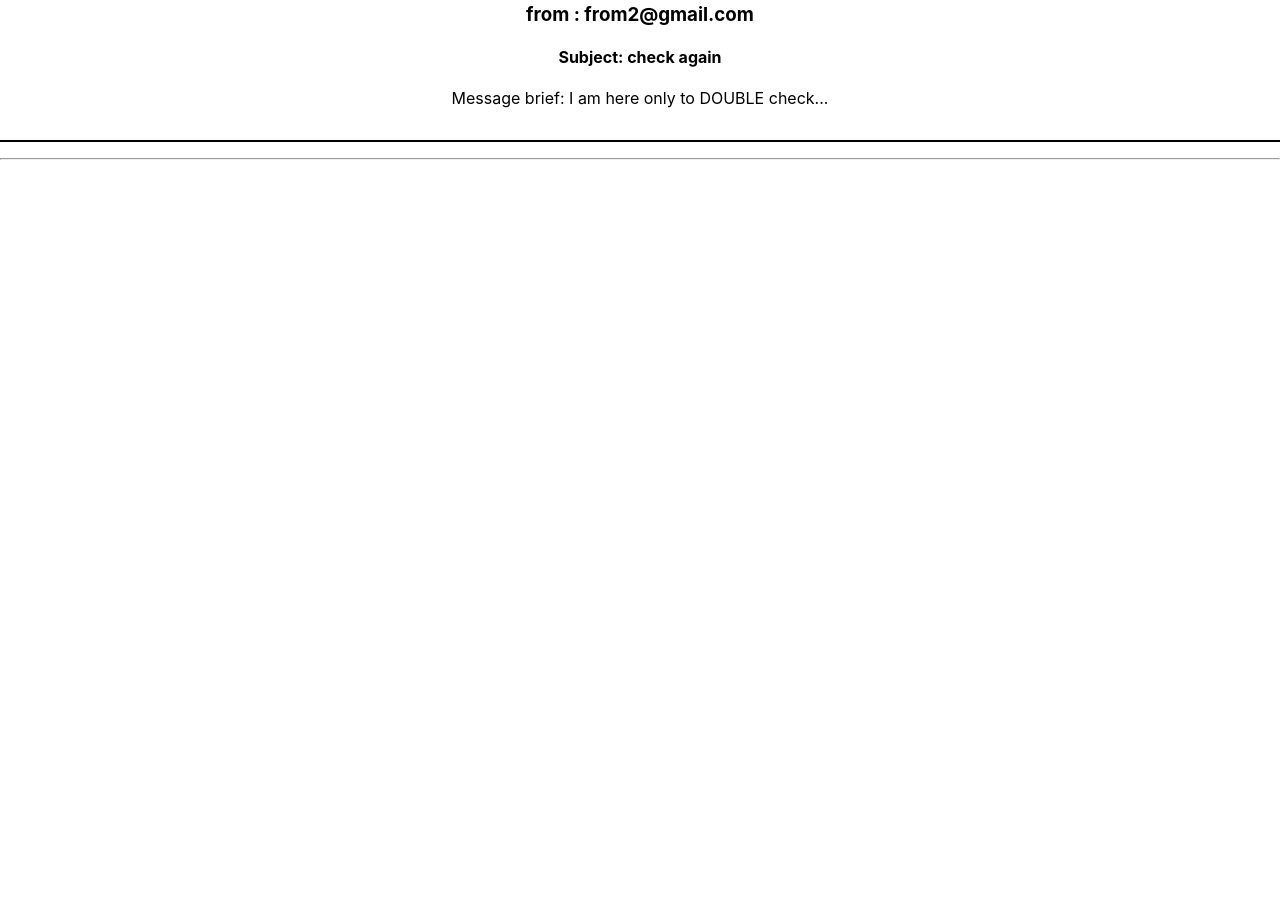
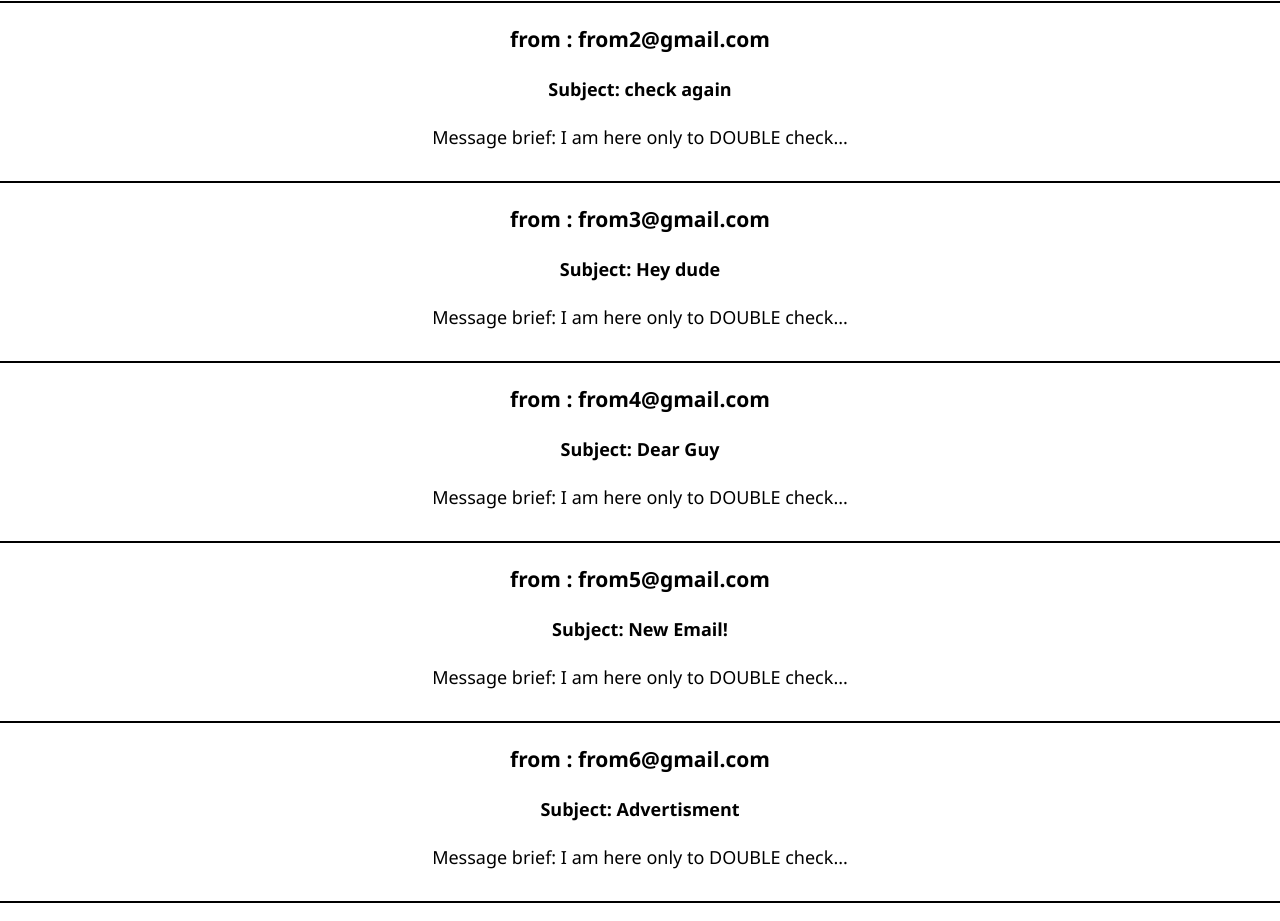
Before and after one commit to Guygolpur/Guy-Golpur-08-12-2020-front, a React (Create React App) app: page /email-list in a window 1280 px wide. Shown: the part 340-1261 px from the top of the page. Before the commit the page ends 800 px from the top, so only its background shows below. Built offline with nearby package versions, Linux system fonts and the light colour scheme.

Commit message:
Reusable components and 404 not found.
Created reusable EmailPage component.
Created PageNotFound component 404 status message.
Worked with static data until now.
No server yet.

```diff
--- a/src/App.css
+++ b/src/App.css
@@ -11,6 +11,11 @@
   .App-logo {
     animation: App-logo-spin infinite 20s linear;
   }
+}
+
+body {
+  font-family: 'Segoe UI', Tahoma, Geneva, Verdana, sans-serif;
+  font-size: 18px;
 }
 
 nav {
--- a/src/App.js
+++ b/src/App.js
@@ -1,12 +1,14 @@
 import {
   BrowserRouter as Router,
   Route,
+  Switch
 } from 'react-router-dom'
 import HomePage from './screens/HomePage'
 import AboutPage from './screens/AboutPage'
-import EmailList from './screens/EmailList'
+import EmailListPage from './screens/EmailListPage'
 import EmailPage from './screens/EmailPage'
 import NavBar from './NavBar'
+import PageNotFound from './screens/PageNotFound'
 import './App.css'
 
 function App() {
@@ -15,10 +17,13 @@ function App() {
       <div className="App">
         <NavBar />
         <div id="page-body"></div>
-        <Route path="/" component={HomePage} exact />
-        <Route path="/about" component={AboutPage} />
-        <Route path="/email-list" component={EmailList} />
-        <Route path="/email/:senderEmailId" component={EmailPage} />
+        <Switch>
+          <Route path="/" component={HomePage} exact />
+          <Route path="/about" component={AboutPage} />
+          <Route path="/email-list" component={EmailListPage} />
+          <Route path="/email/:senderEmailId" component={EmailPage} />
+          <Route component={PageNotFound} />
+        </Switch>
       </div>
     </Router>
   );
--- /dev/null
+++ b/src/components/EmailList.js
@@ -0,0 +1,16 @@
+import React from 'react'
+import { Link } from 'react-router-dom'
+
+const EmailList = ({ inboxesContent }) => (
+    <>
+        {inboxesContent.map((email, key) => (
+            <Link className="email-list-item" key={key} to={`/email/${email.id}`}>
+                <h3>from : {email.senderEmailAddress}</h3>
+                <h4>Subject: {email.subject}</h4>
+                <p>Message brief: {email.messageContent.substring(0, 30)}...</p>
+            </Link>
+        ))}
+    </>
+)
+
+export default EmailList
--- a/src/screens/EmailList.js
+++ b/src/screens/EmailListPage.js
@@ -1,8 +1,8 @@
 import React from 'react'
-import { Link } from 'react-router-dom'
 import emailContent from './email-content'
+import EmailList from '../components/EmailList'
 
-const EmailList = () => {
+const EmailListPage = () => {
 
     var userEmailAddress = 'guygolpur@gmail.com'
     const emails = emailContent.find(email => email.receiveremailAddress === userEmailAddress)
@@ -17,16 +17,9 @@ const EmailList = () => {
         <>
             <h1>{userEmailAddress} Emails</h1>
             <hr />
-            {inboxesContent.map((email, key) => (
-                <Link className="email-list-item" key={key} to={`/email/${email.id}`}>
-                    <h3>from : {email.senderEmailAddress}</h3>
-                    <h4>Subject: {email.subject}</h4>
-                    <p>Message brief: {email.messageContent.substring(0, 30)}...</p>
-                    <hr />
-                </Link>
-            ))}
+            <EmailList inboxesContent={inboxesContent}/>
         </>
     )
 }
 
-export default EmailList
+export default EmailListPage
--- a/src/screens/EmailPage.js
+++ b/src/screens/EmailPage.js
@@ -1,5 +1,7 @@
 import React from 'react'
 import emailContent from './email-content'
+import EmailList from '../components/EmailList'
+import PageNotFound from './PageNotFound'
 
 const EmailPage = ({ match }) => {
 
@@ -9,17 +11,23 @@ const EmailPage = ({ match }) => {
     var userEmailAddress = 'guygolpur@gmail.com'
 
     const email = emailContent.find(email => email.receiveremailAddress === userEmailAddress)
-    if (!email) return <h1>Email does not exist</h1>
+    if (!email) return <PageNotFound />
 
     var emailById = []
     email.inbox.map((inbox, key) => {
         if (inbox.id === senderEmailId) emailById = emailById.concat(inbox)
     })
 
+    var otherEmails = []
+    email.inbox.map((inbox, key) => {
+        if (inbox.id !== senderEmailId) otherEmails = otherEmails.concat(inbox)
+    })
+
 
     return (
         <>
             <h1>{email.receiveremailAddress}</h1>
+            <hr />
             <div>{emailById.map((content, key) => (
                 <div key={key}>
                     <h2>from : {content.senderEmailAddress}</h2>
@@ -29,6 +37,9 @@ const EmailPage = ({ match }) => {
                 </div>
             ))}
             </div>
+
+            <h1>Other Emails</h1>
+            <EmailList inboxesContent={otherEmails} />
         </>
     )
 }
--- /dev/null
+++ b/src/screens/PageNotFound.js
@@ -0,0 +1,7 @@
+import React from 'react'
+
+const PageNotFound = () => (
+    <h1>404: Page Not Found</h1>
+)
+
+export default PageNotFound
--- a/src/screens/email-content.js
+++ b/src/screens/email-content.js
@@ -12,6 +12,30 @@ const emails = [
                 id: 1,
                 senderEmailAddress: 'from2@gmail.com',
                 subject: 'check again',
+                messageContent: 'I am here only to DOUBLE check your email app :)'
+            },
+            {
+                id: 2,
+                senderEmailAddress: 'from3@gmail.com',
+                subject: 'Hey dude',
+                messageContent: 'I am here only to DOUBLE check your email app :)'
+            },
+            {
+                id: 3,
+                senderEmailAddress: 'from4@gmail.com',
+                subject: 'Dear Guy',
+                messageContent: 'I am here only to DOUBLE check your email app :)'
+            },
+            {
+                id: 4,
+                senderEmailAddress: 'from5@gmail.com',
+                subject: 'New Email!',
+                messageContent: 'I am here only to DOUBLE check your email app :)'
+            },
+            {
+                id: 5,
+                senderEmailAddress: 'from6@gmail.com',
+                subject: 'Advertisment',
                 messageContent: 'I am here only to DOUBLE check your email app :)'
             }
         ]
```
Also changed, not shown: 1 other file (tests, documents, lock files or other folders).
